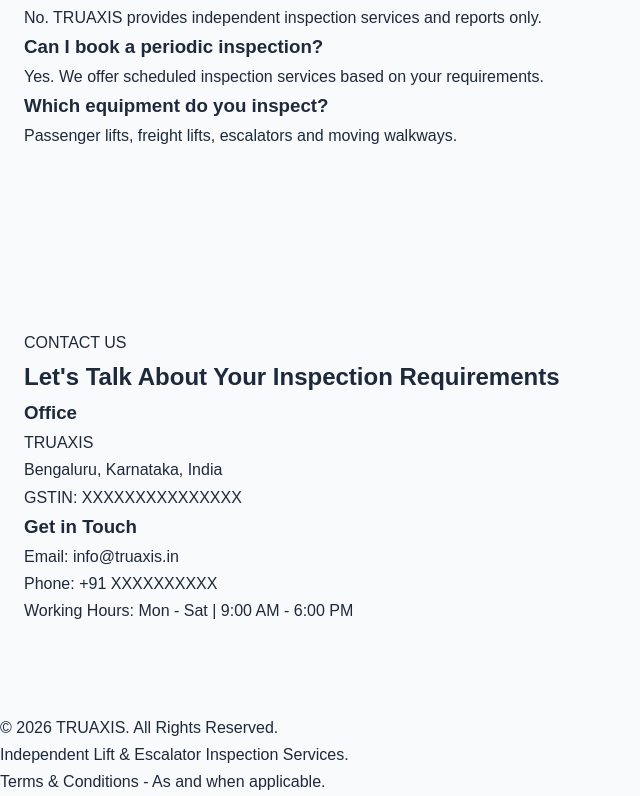
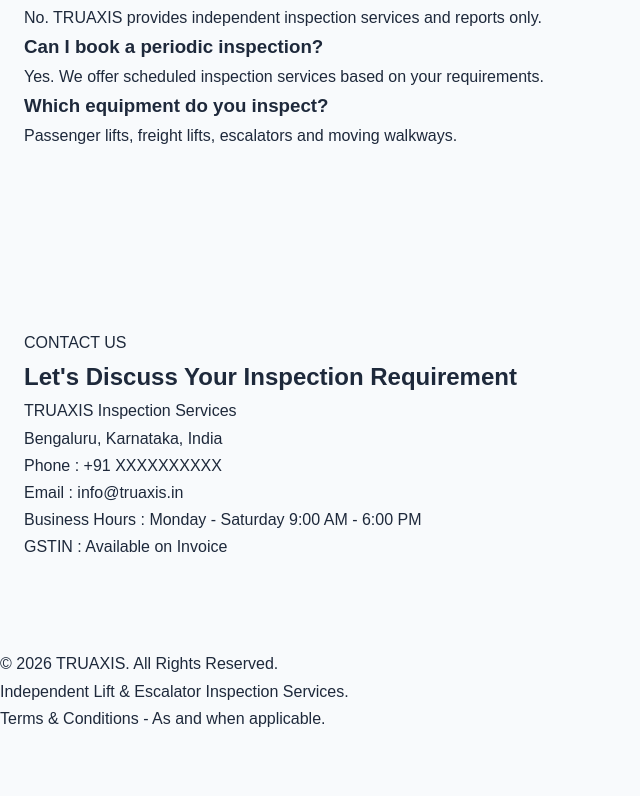
Before and after one commit to pradeepmurthy1992/truaxis-website, a React (Vite) app: page / in a window 1280 px wide. Shown: the part 3833-4629 px from the top of the page, without its empty margins (0-640 px from the left). After the commit the page ends 4565 px from the top, so only its background shows below. Built offline with nearby package versions, Linux system fonts and the light colour scheme.

Commit message:
Update Contact.jsx

```diff
--- a/src/features/contact/Contact.jsx
+++ b/src/features/contact/Contact.jsx
@@ -5,29 +5,34 @@
     <section id="contact">
       <p>CONTACT US</p>
 
-      <h2>Let's Talk About Your Inspection Requirements</h2>
+      <h2>Let's Discuss Your Inspection Requirement</h2>
 
-      <div>
-        <div>
-          <h3>Office</h3>
+      <p>
+        TRUAXIS Inspection Services
+      </p>
 
-          <p>TRUAXIS</p>
+      <p>
+        Bengaluru, Karnataka, India
+      </p>
 
-          <p>Bengaluru, Karnataka, India</p>
+      <p>
+        Phone : +91 XXXXXXXXXX
+      </p>
 
-          <p>GSTIN: XXXXXXXXXXXXXXX</p>
-        </div>
+      <p>
+        Email : info@truaxis.in
+      </p>
 
-        <div>
-          <h3>Get in Touch</h3>
+      <p>
+        Business Hours :
+        Monday - Saturday
+        9:00 AM - 6:00 PM
+      </p>
 
-          <p>Email: info@truaxis.in</p>
-
-          <p>Phone: +91 XXXXXXXXXX</p>
-
-          <p>Working Hours: Mon - Sat | 9:00 AM - 6:00 PM</p>
-        </div>
-      </div>
+      <p>
+        GSTIN :
+        Available on Invoice
+      </p>
     </section>
   );
 }
```
